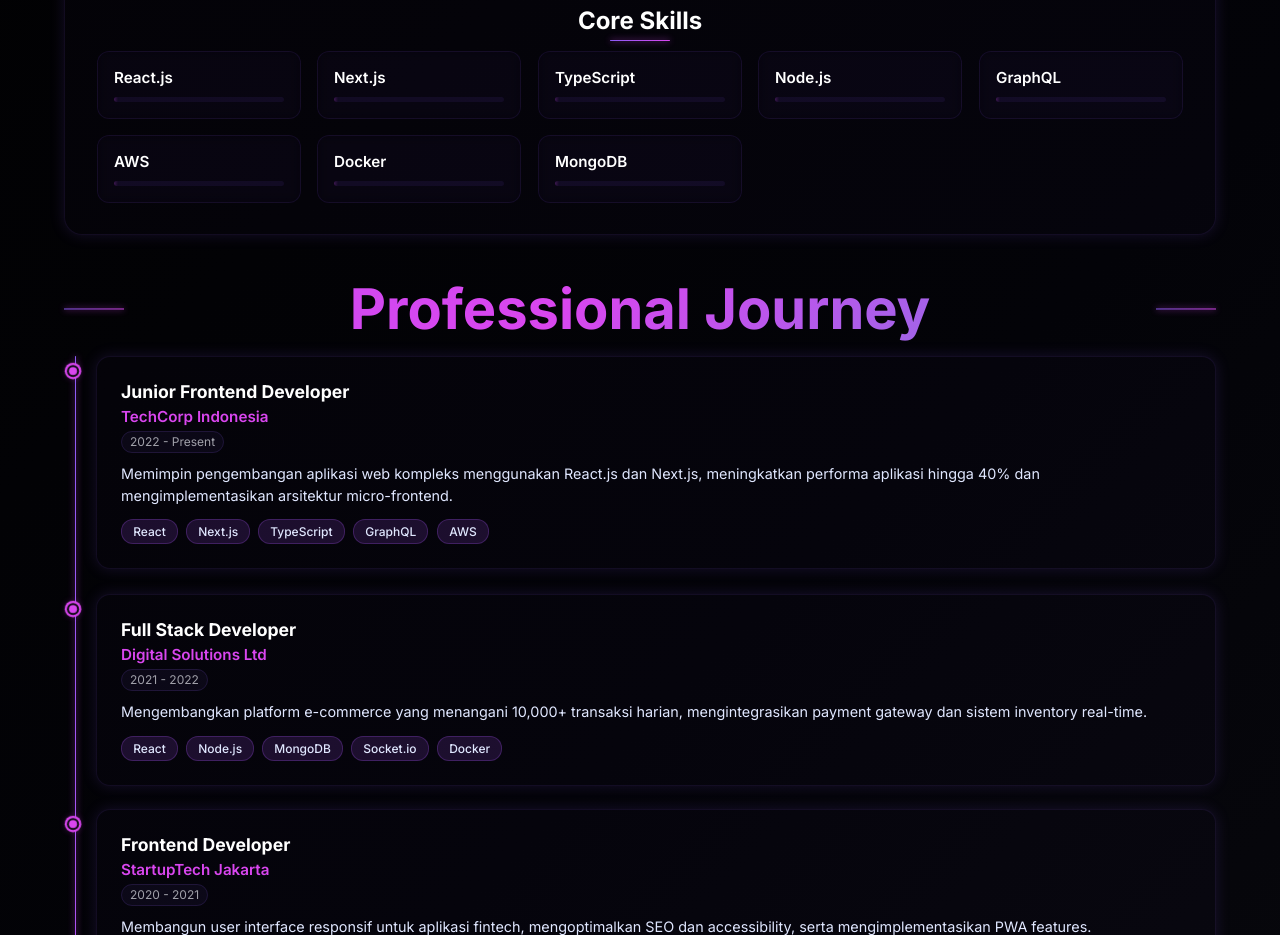
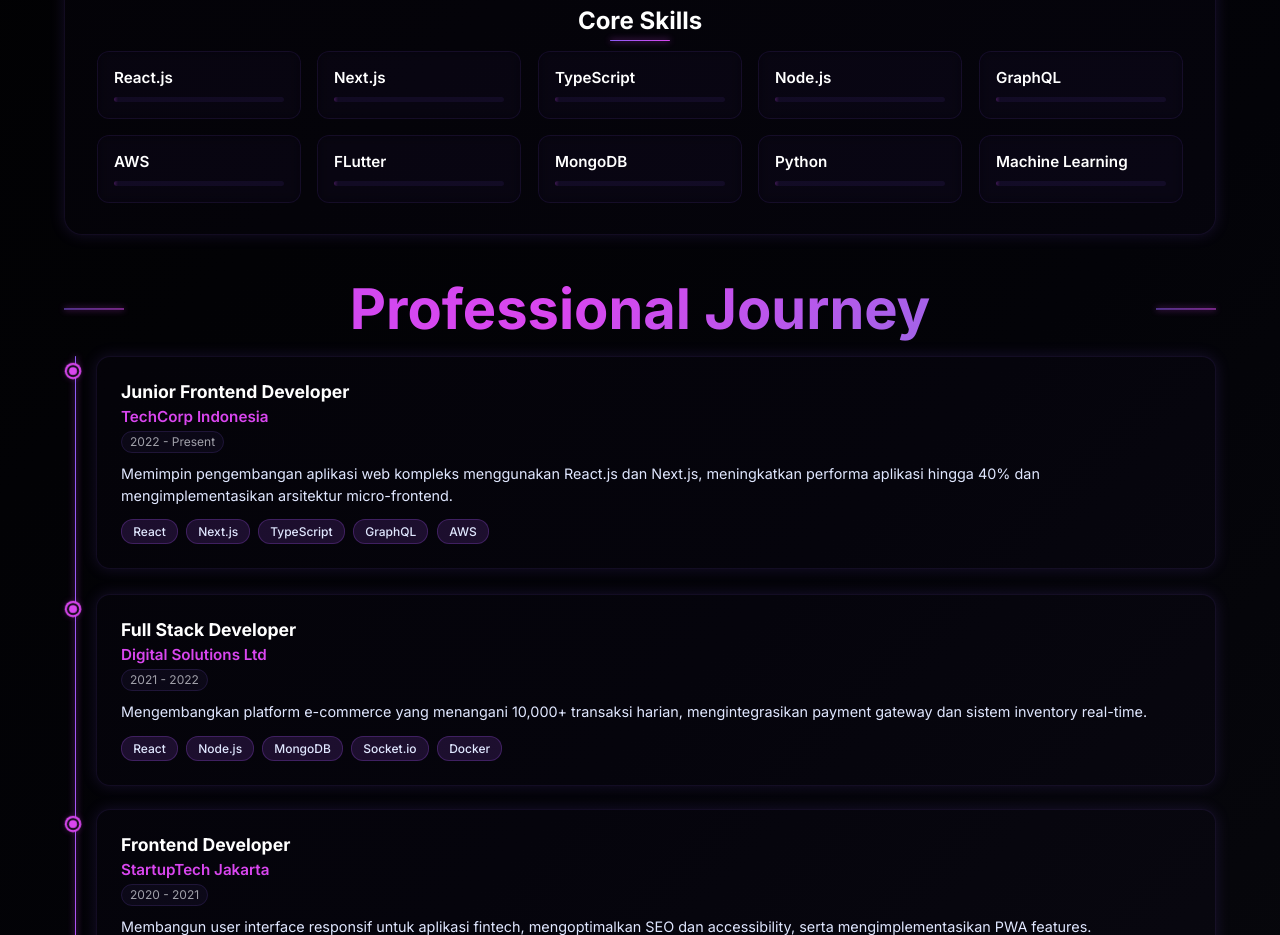
Before and after one commit to wahyualif23014/my-portofolio, a React (Create React App) app: page / in a window 1280 px wide. Shown: the part 1160-2095 px from the top of the page. Built offline with nearby package versions, Linux system fonts and the light colour scheme.

Commit message:
new lates update portofolio

```diff
--- a/src/components/about.js
+++ b/src/components/about.js
@@ -69,8 +69,10 @@ const SKILLS = [
   { id: 4, name: "Node.js", level: 85, category: "Backend" },
   { id: 5, name: "GraphQL", level: 82, category: "API" },
   { id: 6, name: "AWS", level: 78, category: "Cloud" },
-  { id: 7, name: "Docker", level: 75, category: "DevOps" },
-  { id: 8, name: "MongoDB", level: 80, category: "Database" }
+  { id: 7, name: "FLutter", level: 75, category: "App" },
+  { id: 8, name: "MongoDB", level: 80, category: "Database" },
+  { id: 9, name: "Python", level: 70, category: "Language" },
+  { id: 10, name: "Machine Learning", level: 65, category: "AI" }
 ];
 
 // Custom Hook for Scroll Progress (optimized)
```
